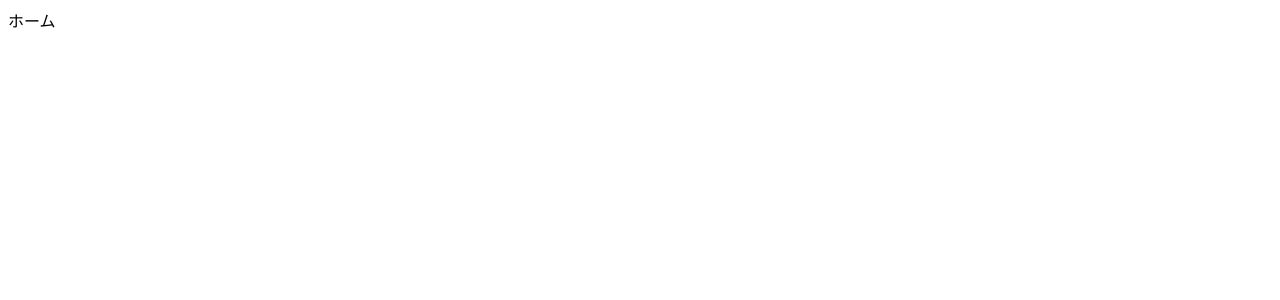
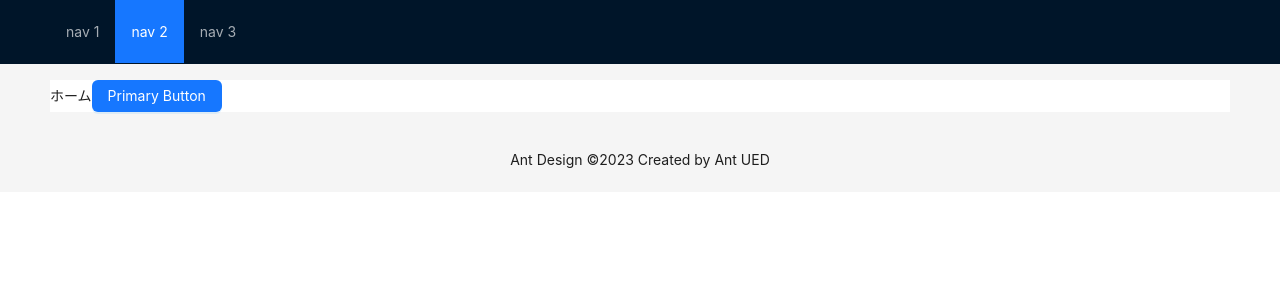
Before and after one commit to b0ntenmaru/soccer-analysis-app-next, a Next.js app: page / in a window 1280 px wide. Shown: the top 300 px of the page. Built offline with nearby package versions, Linux system fonts and the light colour scheme.

Commit message:
Antd Layout componentを実装

```diff
--- /dev/null
+++ b/app/components/antd/AntdLayout.tsx
@@ -0,0 +1,38 @@
+"use client";
+
+import { Layout, Menu, theme } from 'antd';
+const { Header, Content, Footer } = Layout;
+import 'antd/dist/reset.css';
+
+export const AntdLayout = ({children}: {children: React.ReactNode}) => {
+  const {
+    token: { colorBgContainer },
+  } = theme.useToken();
+
+  return (
+    <Layout className="layout">
+      <Header>
+        <div className="logo" />
+        <Menu
+          style={{lineHeight: '63px' }}
+          theme="dark"
+          mode="horizontal"
+          defaultSelectedKeys={['2']}
+          items={new Array(3).fill(null).map((_, index) => {
+            const key = index + 1;
+            return {
+              key,
+              label: `nav ${key}`,
+            };
+          })}
+        />
+      </Header>
+      <Content style={{ padding: '0 50px', margin: '16px 0' }}>
+        <div className="site-layout-content" style={{ background: colorBgContainer }}>
+          {children}
+        </div>
+      </Content>
+      <Footer style={{ textAlign: 'center' }}>Ant Design ©2023 Created by Ant UED</Footer>
+    </Layout>
+  );
+};
--- /dev/null
+++ b/app/components/antd/index.ts
@@ -0,0 +1,2 @@
+"use client";
+export * from 'antd';
--- a/app/layout.tsx
+++ b/app/layout.tsx
@@ -1,3 +1,5 @@
+import {AntdLayout} from '@/app/components/antd/AntdLayout';
+
 export const metadata = {
   title: 'Create Next App',
   description: 'Generated by create next app',
@@ -10,7 +12,11 @@ export default function RootLayout({
 }) {
   return (
     <html lang="ja">
-      <body>{children}</body>
+      <body>
+        <AntdLayout>
+          {children}
+        </AntdLayout>
+      </body>
     </html>
   );
 }
--- a/app/page.tsx
+++ b/app/page.tsx
@@ -1,7 +1,10 @@
-
+import { Button } from "./components/antd";
 
 export default function Home() {
   return (
-    <div>ホーム</div>
+    <div>
+      ホーム
+      <Button type="primary">Primary Button</Button>
+    </div>
   );
 }
--- a/next.config.js
+++ b/next.config.js
@@ -3,6 +3,7 @@ const nextConfig = {
   experimental: {
     appDir: true,
   },
-}
+  reactStrictMode: false,
+};
 
-module.exports = nextConfig
+module.exports = nextConfig;
```
